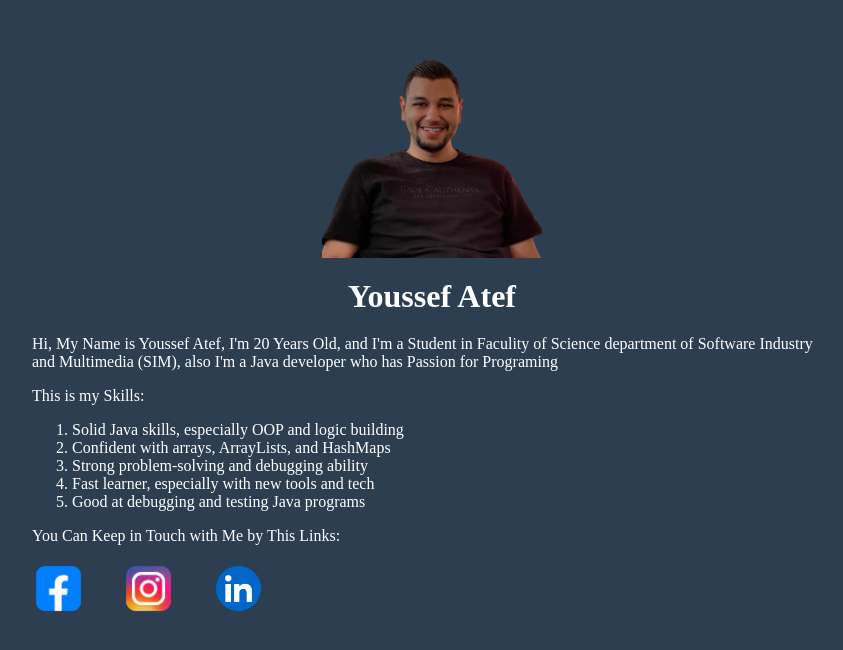
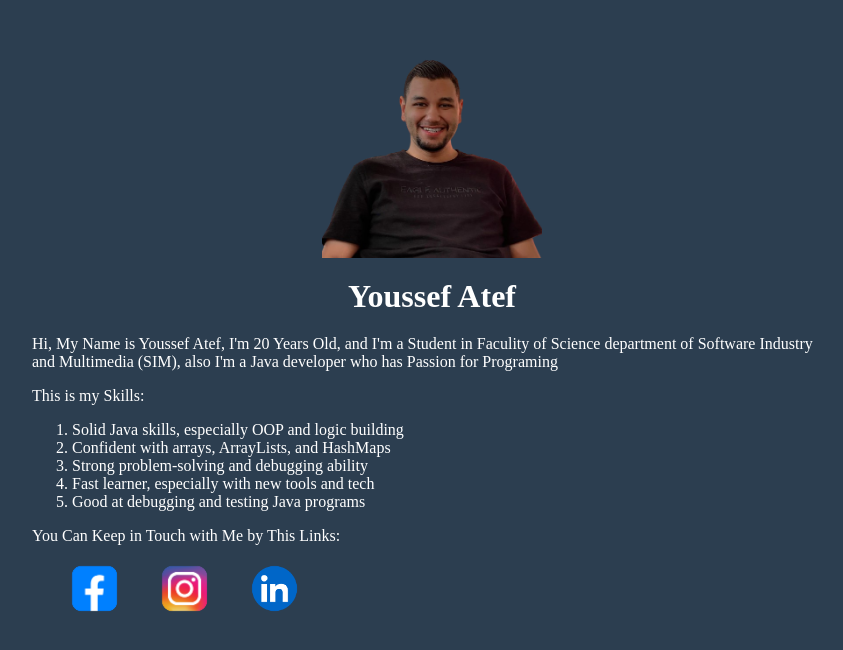
Before and after one commit to Youssef-Atef-20/FirstProject, a plain HTML site: page index.html in a window 1280 px wide. Shown: the whole page, without its empty margins (208-1051 px from the left). Drawn offline with Linux system fonts and the light colour scheme; a script that the page names is missing.

Commit message:
Update style.css

```diff
--- a/style.css
+++ b/style.css
@@ -31,7 +31,7 @@ div{
   gap: 15px;
   margin-top: -30px;
   height: auto;
-  margin-left: -15cm;
+  margin-left: -13.1cm;
 }
 div img{
   max-width: 75px;
```
